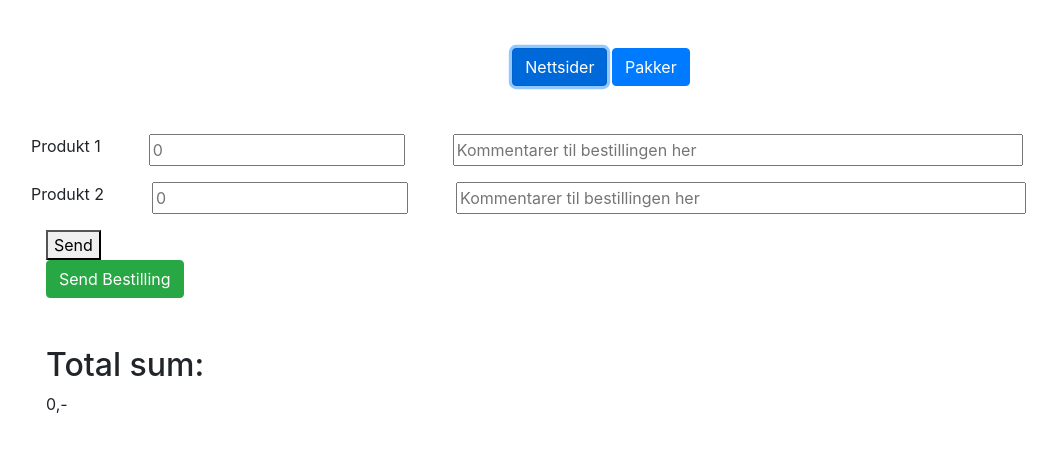
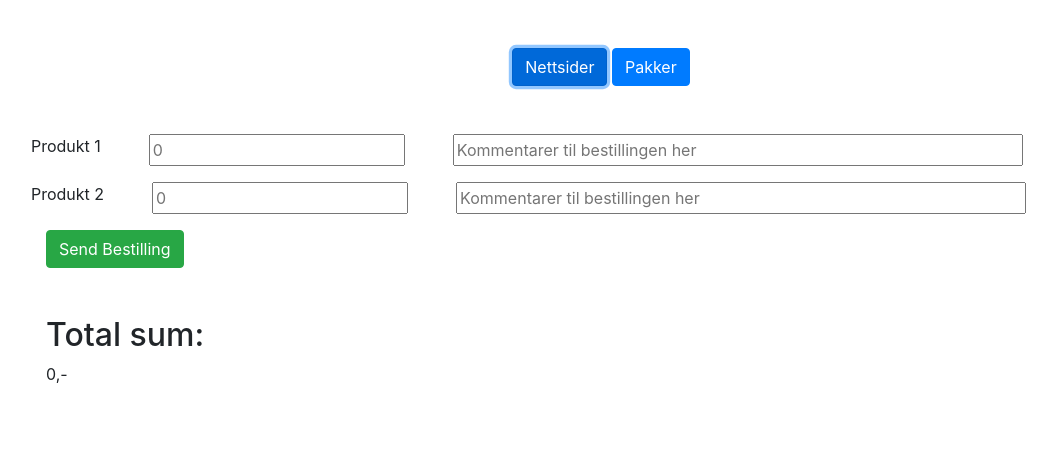
Before and after one commit to oyvind-meldahl/sfb, a plain HTML site: page index.html in a window 1280 px wide. Both pictures are taken after a click on the button "Nettsider". Shown: the whole page, without its empty margins (39-1096 px from the left). Drawn offline with nearby package versions, Linux system fonts and the light colour scheme.

Commit message:
nytt logi

```diff
--- a/index.html
+++ b/index.html
@@ -5,7 +5,7 @@
   <link rel="stylesheet" href="https://maxcdn.bootstrapcdn.com/bootstrap/4.5.2/css/bootstrap.min.css">
 </head>
 <body>
-    <script src="https://cdn.sendgrid.com/docs/Static/docs.min.js"></script>
+
 
   <div class="container mt-5">
 
@@ -16,7 +16,8 @@
     </div>
 
     <!-- Form for "Websider" -->
-    <form id="websiderForm" class="order-form" name="websiderForm" method="post" data-netlify="true">
+    <form id="orderForm" name="orderForm" method="post" data-netlify="true">
+        <div id="websiderSection">
       <div class="row my-3">
         <label for="product1">Produkt 1</label>
         <input type="number" name="product1" id="product1" min="0" placeholder="0" class="mx-5">
@@ -27,11 +28,12 @@
         <input type="number" name="product2" id="product2" min="0" placeholder="0" class="mx-5">
         <input type="text" name="product2text" id="product2text" placeholder="Kommentarer til bestillingen her" style="width: 50%;">
       </div>
-      <button type="submit">Send</button>
-    </form>
+        </div>
+
+
 
     <!-- Form for "Pakker" -->
-    <form id="pakkerForm" class="order-form" name="pakkerForm" method="post" data-netlify="true">
+    <div id="pakkerSection" style="display: none;">
       <div class="row my-3">
         <label for="package1">Pakke 1</label>
         <input type="number" name="package1" id="package1" min="0" placeholder="0" class="mx-5">
@@ -42,10 +44,11 @@
         <input type="number" name="package2" id="package2" min="0" placeholder="0" class="mx-5">
         <input type="text" name="package2text" id="package2text" placeholder="Kommentarer til bestillingen her" style="width: 50%;">
       </div>
+    </div>
+    </form>
 
-    </form>
 <!-- Email send button -->
-<button id="sendEmailBtn" class="btn btn-success">Send Bestilling</button>
+<button id="sendEmailBtn" class="btn btn-success" type="submit">Send Bestilling</button>
 
     <div class="total my-5">
       <h2>Total sum:</h2><span id="total-value">0</span>,-
@@ -58,25 +61,28 @@
   <script src="https://maxcdn.bootstrapcdn.com/bootstrap/4.5.2/js/bootstrap.min.js"></script>
   <script src="https://cdn.sendgrid.com/docs/Static/docs.min.js"></script>
   <script>
+
 let total = 0;
-    let activeForm = document.getElementById("websiderForm");
 
 // Function to calculate and update the total
 function calculateTotal() {
     total = 0;
-      for (const input of document.querySelectorAll(".order-form input[type='number']")) {
+    for (const input of document.querySelectorAll("#orderForm input[type='number']")) {
         total += Number(input.value);
     }
-    // Format the total value with thousands separators
     const formattedTotal = total.toString().replace(/\B(?=(\d{3})+(?!\d))/g, " ");
     document.getElementById("total-value").innerHTML = formattedTotal;
 }
 
-    // Function to switch between "Websider" and "Pakker" forms
-    function switchForm(formId) {
-      activeForm.style.display = "none";
-      activeForm = document.getElementById(formId);
-      activeForm.style.display = "block";
+// Function to switch between "Websider" and "Pakker" sections
+function switchSection(sectionId) {
+    if (sectionId === "websiderSection") {
+        document.getElementById("websiderSection").style.display = "block";
+        document.getElementById("pakkerSection").style.display = "none";
+    } else {
+        document.getElementById("websiderSection").style.display = "none";
+        document.getElementById("pakkerSection").style.display = "block";
+    }
     calculateTotal();
 }
 
@@ -85,29 +91,20 @@
 const pakkerBtn = document.getElementById("pakkerBtn");
 
 websiderBtn.addEventListener("click", () => {
-      switchForm("websiderForm");
+    switchSection("websiderSection");
 });
 
 pakkerBtn.addEventListener("click", () => {
-      switchForm("pakkerForm");
+    switchSection("pakkerSection");
 });
 
 // Input event listeners to update the total in real-time
-    const inputFields = document.querySelectorAll(".order-form input[type='number']");
+const inputFields = document.querySelectorAll("#orderForm input[type='number']");
 
 for (const inputField of inputFields) {
     inputField.addEventListener("input", calculateTotal);
 }
 
-    // Hide pakker forms initially
-    websiderForm.style.display = "display";
-    pakkerForm.style.display = "none";
-
-
-
-
-
-
   </script>
 
 </body>
```
Lines whose indentation alone changed are shown as unchanged.
